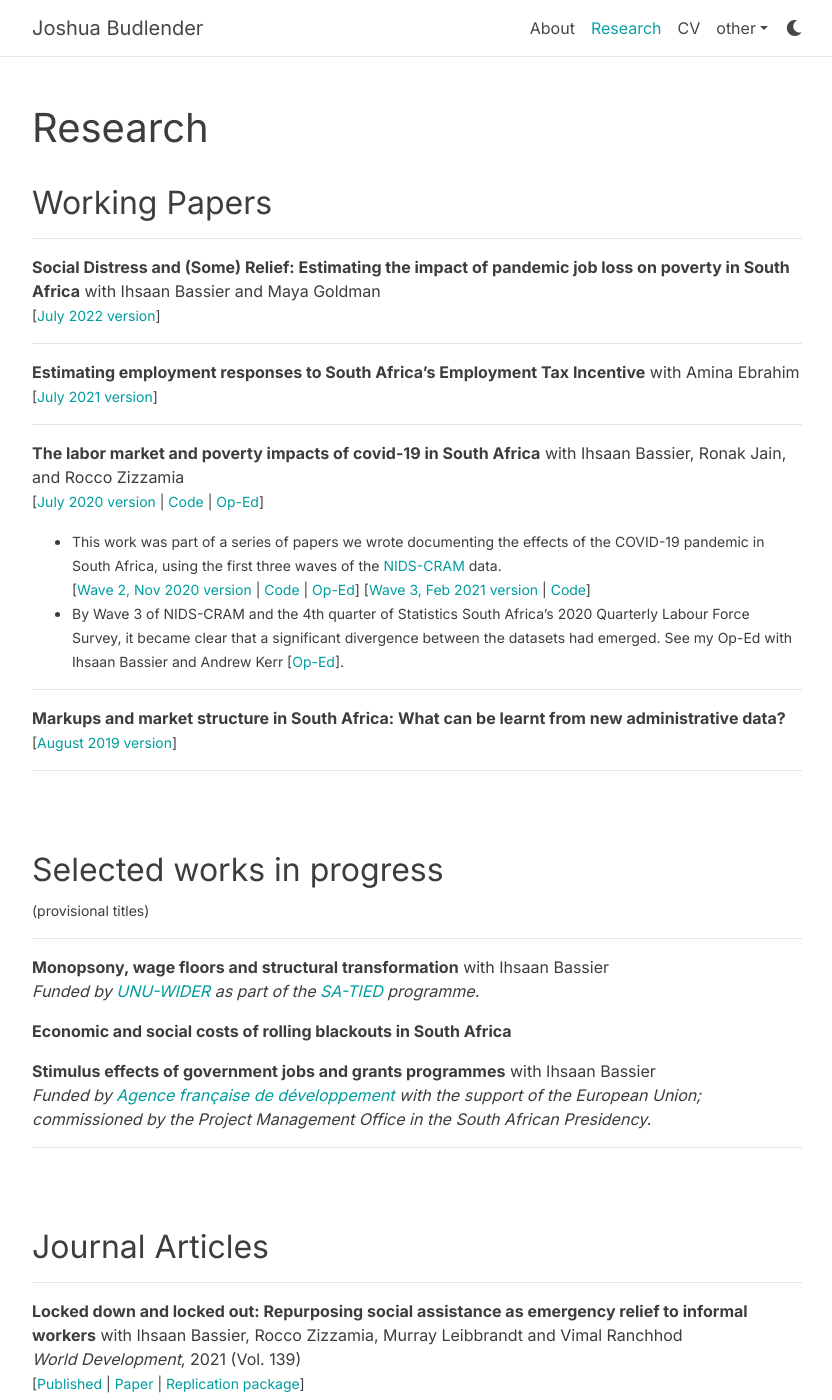
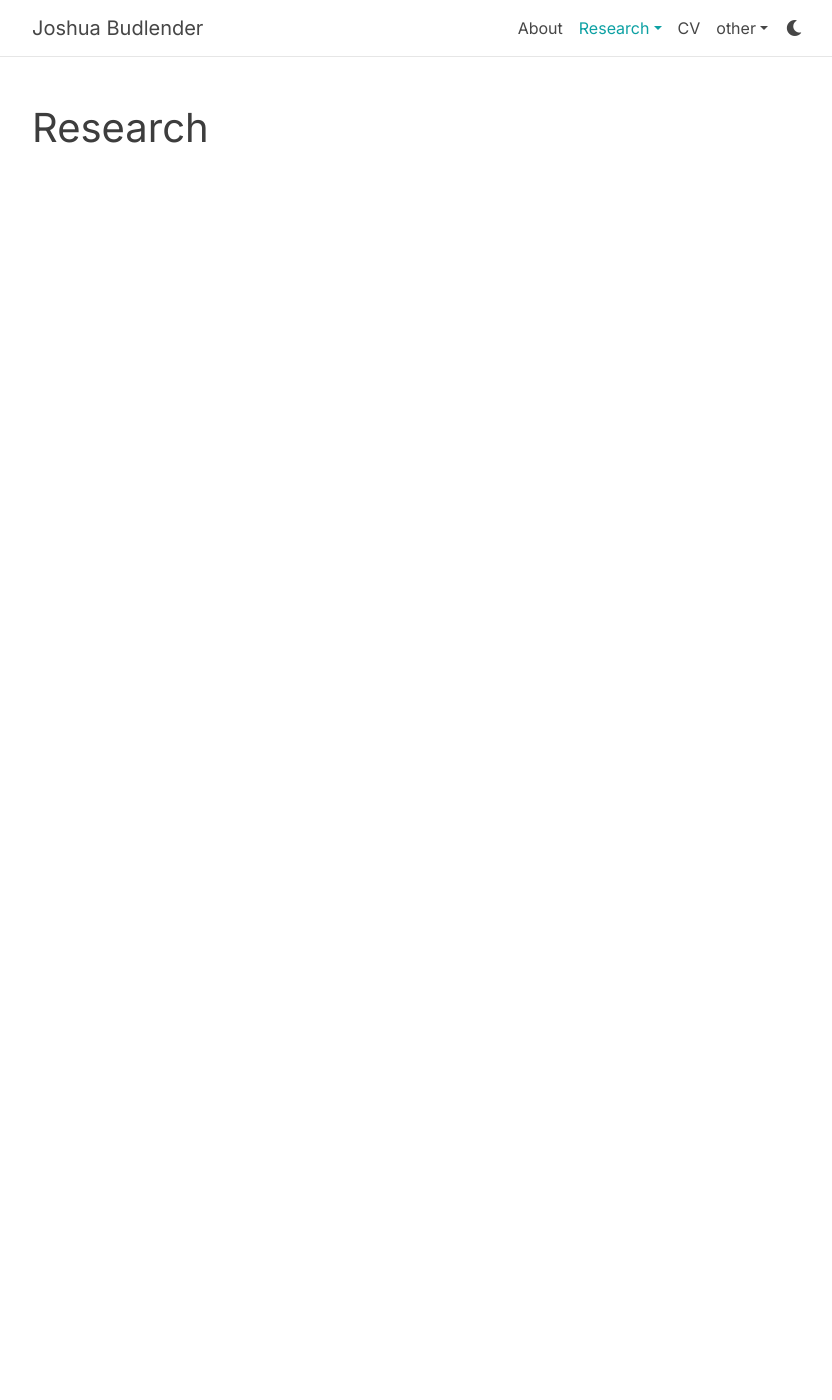
Before and after one commit to jbudlender/jbudlender.github.io, a Jekyll site: the page built from _pages/research.md, in a window 1280 px wide and 1400 px high. Shown: the whole window, without its empty margins (223-1055 px from the left). Built offline with Jekyll 4.4.1, drawn with Linux system fonts in a browser that asks for light colours; full-size pictures stand in for the smaller copies a plugin makes; comment, search, counter and statistics services are not loaded; a style sheet for code colours, icons or effects is not loaded; some of the changed text lies outside the part shown.

Commit message:
research dropdown, fix pdf asset

```diff
--- a/_pages/research.md
+++ b/_pages/research.md
@@ -1,115 +1,16 @@
 ---
 layout: page
-permalink: /research/
 title: Research
-description:
 nav: true
 nav_order: 2
+dropdown: true
+children:
+    - title: Working papers
+      permalink: /working/
+    - title: divider
+    - title: Publications
+      permalink: /publications/
+    - title: divider
+    - title: Reports
+      permalink: /reports/
 ---
-
-## Working Papers
-
-* * *
-
-[**Social Distress and (Some) Relief: Estimating the impact of pandemic job loss on poverty in South Africa**](https://www.wider.unu.edu/sites/default/files/Publications/Working-paper/PDF/wp2022-80-social-distress-relief-impact-pandemic-job-loss-poverty-South-Africa.pdf)
-with Ihsaan Bassier and Maya Goldman
-<small>[[July 2022 version](https://www.wider.unu.edu/sites/default/files/Publications/Working-paper/PDF/wp2022-80-social-distress-relief-impact-pandemic-job-loss-poverty-South-Africa.pdf)<!--- | [Code and Datasets](/datasets)-->]
-
-* * *
-
-[**Estimating employment responses to South Africa's Employment Tax Incentive**](https://doi.org/10.35188/UNU-WIDER/2021/058-0) with Amina Ebrahim
-<small>[[July 2021 version](https://doi.org/10.35188/UNU-WIDER/2021/058-0)]
-
-* * *
-
-[**The labor market and poverty impacts of covid-19 in South Africa**](https://www.opensaldru.uct.ac.za/handle/11090/980) with Ihsaan Bassier, Ronak Jain, and Rocco Zizzamia
-<small>[[July 2020 version](https://www.opensaldru.uct.ac.za/handle/11090/980) | [Code](https://cramsurvey.org/wp-content/uploads/2020/07/5.-Jain_Do-Files.zip) | [Op-Ed](https://www.businesslive.co.za/fm/features/2020-07-15-distress-grant-misses-the-mark/)]
-* <small>This work was part of a series of papers we wrote documenting the effects of the COVID-19 pandemic in South Africa, using the first three waves of the [NIDS-CRAM](https://cramsurvey.org/) data.
-[[Wave 2, Nov 2020 version](https://www.opensaldru.uct.ac.za/handle/11090/995) | [Code](https://cramsurvey.org/wp-content/uploads/2020/09/8.-Jain.zip) | [Op-Ed](https://www.dailymaverick.co.za/article/2020-09-30-covid-19-job-losses-persist-but-grants-cushion-the-blow/)]
-[[Wave 3, Feb 2021 version](https://cramsurvey.org/wp-content/uploads/2021/02/2.-Bassier-I.-Budlender-J.-Zizzamia-R.-2021-The-labour-market-impact-of-COVID-19-.pdf) | [Code](https://cramsurvey.org/wp-content/uploads/2021/02/2.-Bassier_Do-files.zip)]
-* <small>By Wave 3 of NIDS-CRAM and the 4th quarter of Statistics South Africa's 2020 Quarterly Labour Force Survey, it became clear that a significant divergence between the datasets had emerged.
-See my Op-Ed with Ihsaan Bassier and Andrew Kerr [[Op-Ed](https://www.dailymaverick.co.za/article/2021-02-25-why-the-employment-numbers-differ-so-vastly-in-the-quarterly-labour-force-survey-and-nids-cram/)].
-
-* * *
-
-[**Markups and market structure in South Africa: What can be learnt from new administrative data?**](https://doi.org/10.35188/UNU-WIDER/2019/692-0)
-<small>[[August 2019 version](https://doi.org/10.35188/UNU-WIDER/2019/692-0)]
-
-* * *
-
-<br/><br/>
-
-## Selected works in progress
-<small>(provisional titles)
-
-* * *
-
-**Monopsony, wage floors and structural transformation** with Ihsaan Bassier
-*Funded by [UNU-WIDER](https://www.wider.unu.edu/) as part of the [SA-TIED](https://sa-tied.wider.unu.edu/) programme.*
-
-**Economic and social costs of rolling blackouts in South Africa**
-
-**Stimulus effects of government jobs and grants programmes** with Ihsaan Bassier
-*Funded by [Agence française de développement](https://www.afd.fr/en) with the support of the European Union; commissioned by the Project Management Office in the South African Presidency.*
-
-* * *
-
-<br/><br/>
-
-## Journal Articles
-
-* * *
-
-[**Locked down and locked out: Repurposing social assistance as emergency relief to informal workers**](https://doi.org/10.1016/j.worlddev.2020.105271) with Ihsaan Bassier, Rocco Zizzamia, Murray Leibbrandt and Vimal Ranchhod
-_World Development_, 2021 (Vol. 139)
-<small>[[Published](https://doi.org/10.1016/j.worlddev.2020.105271) | [Paper](/assets/pdf/j.worlddev.2020.105271.pdf) | [Replication package](/assets/code/ReplicationPackage.zip)]
-
-* * *
-
-[**Urban “slums” and social mobility**](https://doi.org/10.1111/dpr.12325) with Ivan Turok and Justin Visagie
-_Development Policy Review_, 2018 (Vol. 36, Issue 3)
-<small>[[Published](https://doi.org/10.1111/dpr.12325) | [Paper](/assets/pdf/TurokEtAl2018UrbanSlumsSocialMobility_DPR.pdf)]
-
-* * *
-
-<br/><br/>
-
-## Reports
-
-* * *
-
-[**Simulation of options to replace the special COVID-19 Social Relief of Distress grant and close the poverty gap at the food poverty line**](https://doi.org/10.35188/UNU-WIDER/2021/105-1)
-with Maya Goldman, Ihsaan Bassier, Lindi Mzankomo and Ingrid Woolard
-_Commissioned by the National Treasury of South African_, 2021
-<small>[[Report](https://doi.org/10.35188/UNU-WIDER/2021/105-1)]
-
-* * *
-
-[**Methods for credible evaluation of programme stimulus effects in South Africa**](https://www.opensaldru.uct.ac.za/handle/11090/1006) with Ihsaan Bassier
-_Commissioned by the Project Management Office within the South African Presidency_, 2021
-<small>[[Report](https://www.opensaldru.uct.ac.za/handle/11090/1006)]
-
-* * *
-
-[**Industry classification in the South African tax microdata**](https://sa-tied.wider.unu.edu/sites/default/files/pdf/SA-TIED-WP-134.pdf) with Amina Ebrahim
-_SA-TIED working paper_, 2020
-<small>[[Report](https://sa-tied.wider.unu.edu/sites/default/files/pdf/SA-TIED-WP-134.pdf)] [[Industry labels & concordance tables](https://github.com/jbudlender/IndustryClassification)]
-
-* * *
-
-[**Edged Out: Spatial Mismatch and Spatial Justice in South Africa's Main Urban Areas**](http://www.seri-sa.org/images/SERI_Edged_out_report_Final.pdf) with Lauren Royston
-[_Socio-Economic Rights Institute of South Africa_](https://www.seri-sa.org/), 2016
-<small>[[Main report](http://www.seri-sa.org/images/SERI_Edged_out_report_Final.pdf) | [Longer 'technical report'](http://www.seri-sa.org/images/images/SERI_Edged_out_Technical_Report_FINAL_high_res.pdf)]
-
-* * *
-
-<br/><br/>
-
-## Resting Papers
-
-* * *
-
-[**South African poverty lines: A review and two new money-metric thresholds**](https://www.opensaldru.uct.ac.za/bitstream/handle/11090/784/2015_151_Saldruwp.pdf?sequence=1) with Murray Leibbrandt and Ingrid Woolard
-<small>[[August 2015 version](https://www.opensaldru.uct.ac.za/bitstream/handle/11090/784/2015_151_Saldruwp.pdf?sequence=1) | [Op-Ed](https://theconversation.com/how-current-measures-underestimate-the-level-of-poverty-in-south-africa-46704)]
-
-* * *
```
Also changed, not shown: _pages/publications.md (added, +21 -0 lines), _pages/reports.md (added, +34 -0 lines), _pages/working.md (added, +60 -0 lines), _pages/wps.md (added, +60 -0 lines).
